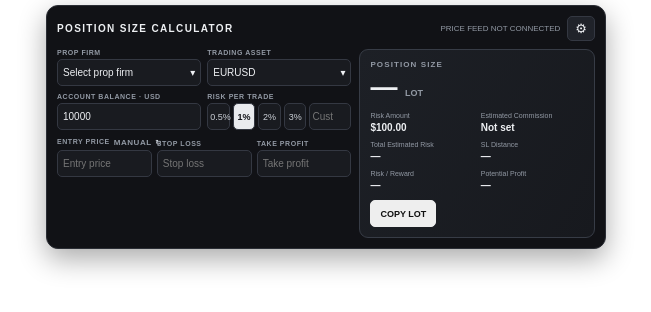
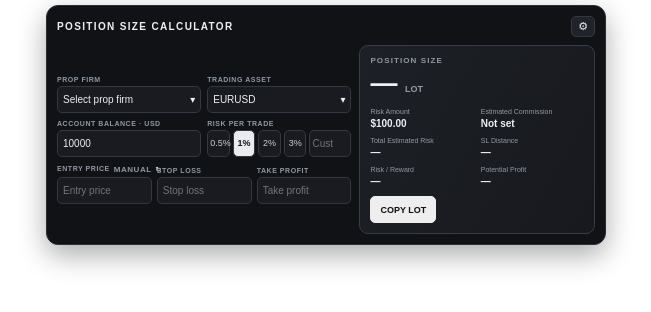
Before and after one commit to gutsusm/VVidget-, a plain HTML site: page index.html in a window 1280 px wide. Shown: the whole page, without its empty margins (314-965 px from the left). Drawn offline with Linux system fonts and the light colour scheme.

Commit message:
Update index.html

```diff
--- a/index.html
+++ b/index.html
@@ -13,9 +13,10 @@ body{margin:0;padding:5px;background:transparent;color:var(--txt);font:11px Aria
 .brand{font-size:10px;font-weight:bold;letter-spacing:1.35px}
 .topright{display:flex;gap:7px;align-items:center}
 .status,.live{font-size:8px;color:var(--muted)}
+.status{display:none}
 button,input{font:inherit}
 .workspace{display:grid;grid-template-columns:minmax(0,1.25fr) minmax(0,1fr);gap:8px;align-items:stretch}
-.inputs-panel{min-width:0;display:flex;flex-direction:column;gap:8px}
+.inputs-panel{min-width:0;display:flex;flex-direction:column;justify-content:center;gap:8px}
 .row{display:grid;gap:6px;align-items:end}
 .mainrow{grid-template-columns:repeat(2,minmax(0,1fr));row-gap:7px}
 .prices{grid-template-columns:repeat(3,minmax(0,1fr));gap:5px}
@@ -52,10 +53,12 @@ button,input{font:inherit}
 .settings{display:none;margin-top:9px;padding:10px;border:1px solid var(--line);border-radius:8px;background:#15171c}
 .settings.open{display:block}
 .settingsgrid{display:grid;grid-template-columns:1.4fr 1fr 1fr 1fr;gap:7px}
+.settings .label{font-size:6px;letter-spacing:.15px;white-space:normal;line-height:1.2;min-height:15px;align-items:flex-end}
 .note{margin-top:7px;color:var(--muted);font-size:9px;line-height:1.45}
 .actions{display:flex;justify-content:flex-end;gap:6px;margin-top:8px}
 .secondary,.gear{border:1px solid var(--line);border-radius:5px;background:var(--p2);color:var(--txt);padding:5px 8px;cursor:pointer}
-.gear{padding:4px 7px;font-size:13px}
+.gear{padding:3px 6px;font-size:11px}
+
 @media(max-width:520px){
 .workspace{grid-template-columns:1fr}
 .result{display:grid;grid-template-columns:1fr 1.8fr;align-items:center}
@@ -63,6 +66,7 @@ button,input{font:inherit}
 .copy{grid-column:1}
 .settingsgrid{grid-template-columns:1fr 1fr}
 }
+
 @media(max-width:340px){
 .app{padding:7px}
 .label{font-size:6px;letter-spacing:.3px}
```
